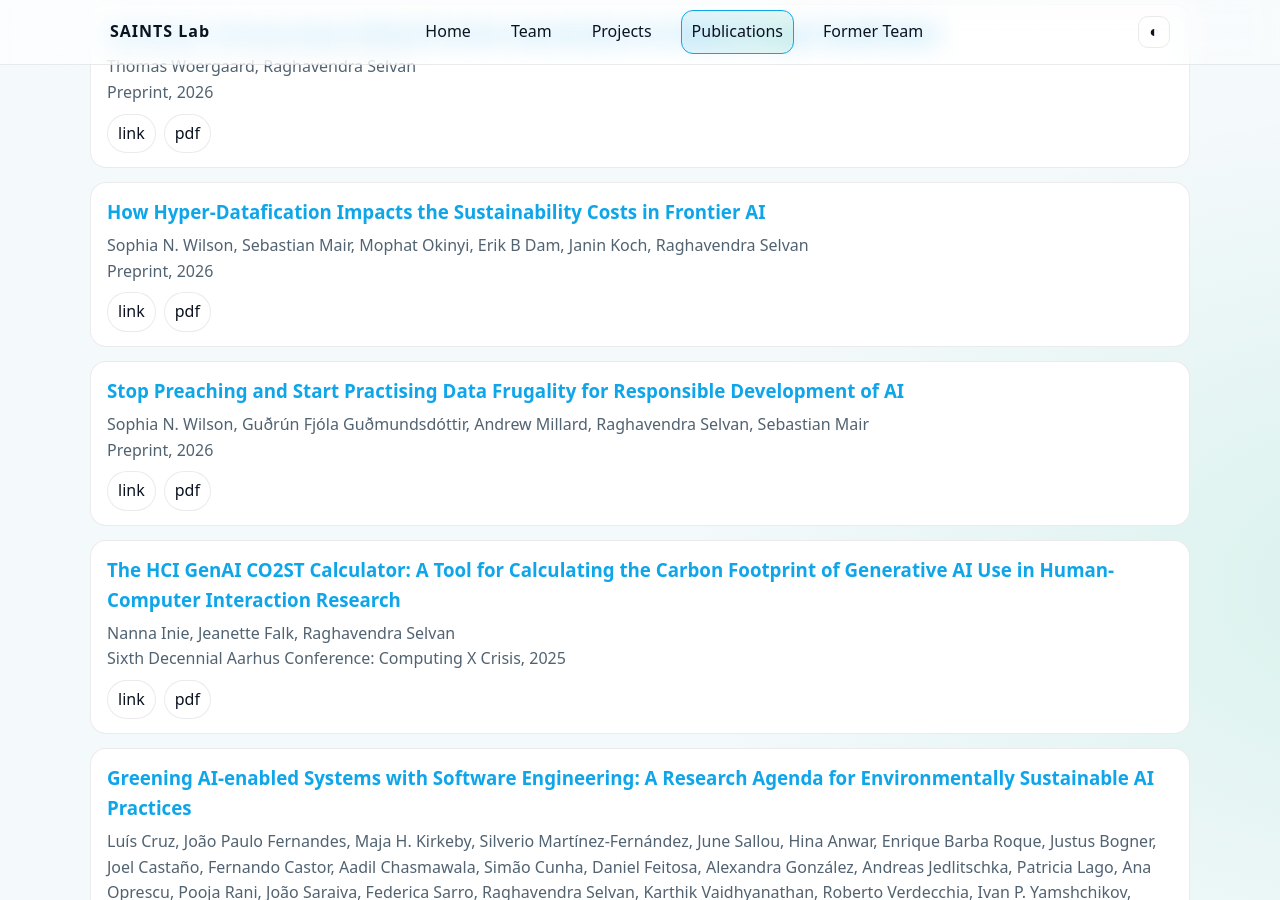
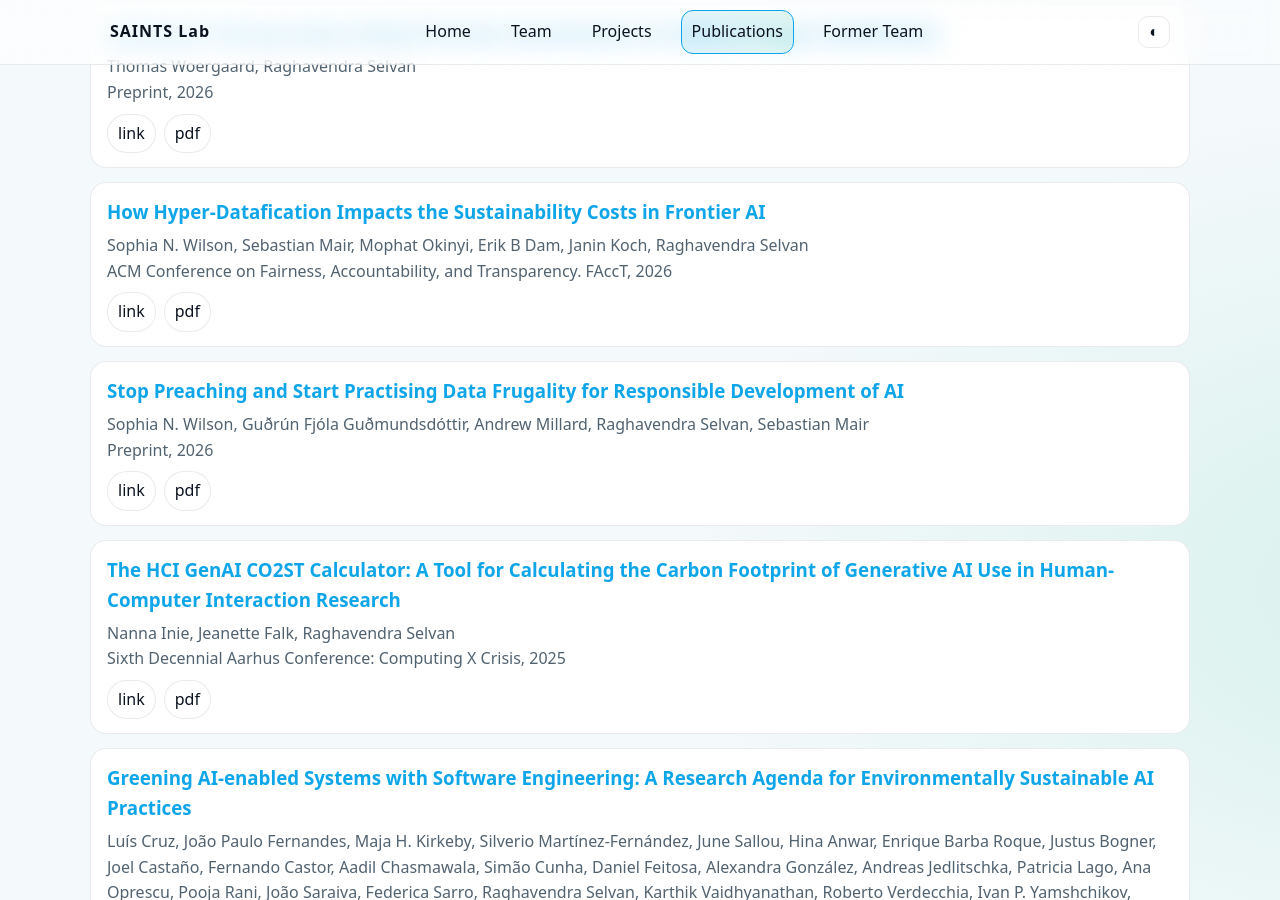
Before and after one commit to saintslab/saintslab.github.io, a Jekyll site: the page built from publications.html, in a window 1280 px wide and 900 px high, scrolled down 888 px. Built offline with Jekyll 4.4.1, drawn with Linux system fonts in a browser that asks for light colours.

Commit message:
chore: sync pubs from projects page

```diff
--- a/_data/publications.json
+++ b/_data/publications.json
@@ -122,7 +122,7 @@
       "Janin Koch",
       "Raghavendra Selvan"
     ],
-    "venue": "Preprint",
+    "venue": "ACM Conference on Fairness, Accountability, and Transparency. FAccT",
     "year": "2026",
     "date": "2026-01-01",
     "link": "https://researchprofiles.ku.dk/files/532743281/wilson2026hyperdatafication.pdf",
```
